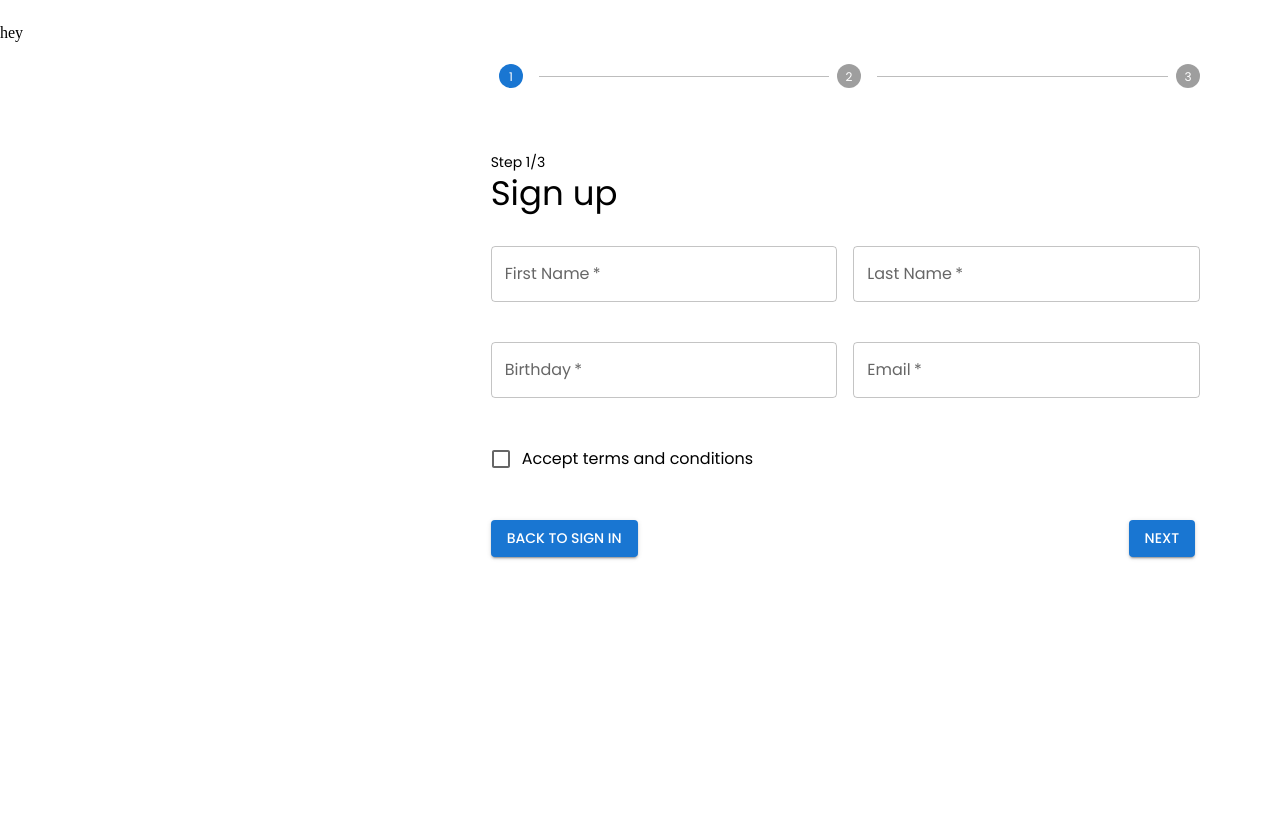
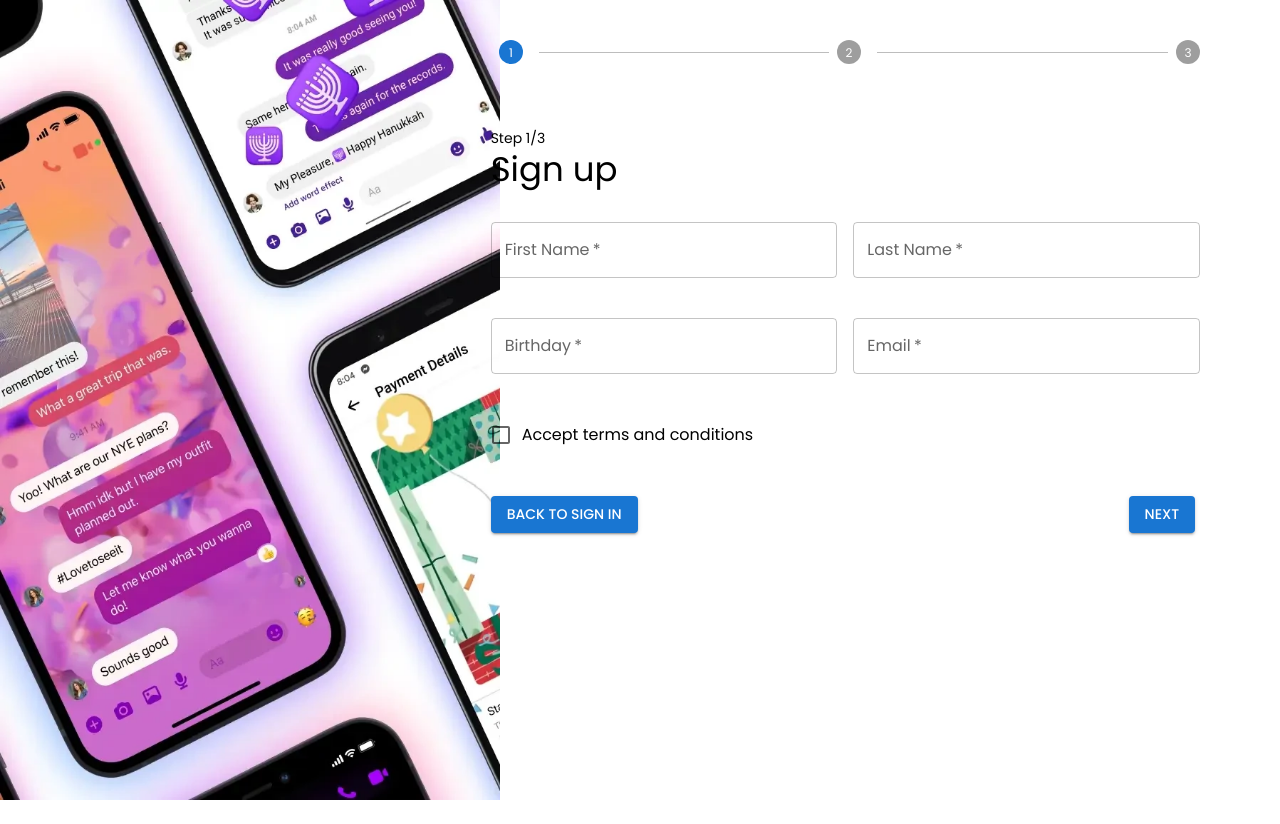
Before and after one commit to RasolomananaOlivier/quicktalks, a React (Vite) app: page /signup in a window 1280 px wide. After the commit the page ends 800 px from the top, so only its background shows below. Built offline with nearby package versions, Linux system fonts and the light colour scheme; no server answers.

Commit message:
style: give the signup page a side image

```diff
--- a/src/assets/css/login.css
+++ b/src/assets/css/login.css
@@ -1,6 +1,12 @@
 .login-illustration {
   background-repeat: no-repeat;
   width: 800px;
+  height: 100vh;
+}
+
+.signup-illustration {
+  background-repeat: no-repeat;
+  width: 500px;
   height: 100vh;
 }
 
--- a/src/pages/SignupPage.tsx
+++ b/src/pages/SignupPage.tsx
@@ -4,8 +4,7 @@ import { Grid } from "@mui/material";
 import StepWrapper from "../features/register/components/StepWrapper";
 import { ErrorBoundary, FallbackProps } from "react-error-boundary";
 import Loading from "../components/lotties/Loading";
-
-const steps = ["Information", "Password", "Bio"];
+import Bg from "../assets/img/bg.webp";
 
 function ErrorFallback({ error, resetErrorBoundary }: FallbackProps) {
   return (
@@ -20,7 +19,7 @@ function ErrorFallback({ error, resetErrorBoundary }: FallbackProps) {
 export default function SignupPage() {
   return (
     <React.Suspense fallback={<Loading />}>
-      <Box sx={{ width: "100%", pt: 3 }}>
+      <Box sx={{ width: "100%" }}>
         <Grid container>
           <Grid
             item
@@ -30,9 +29,8 @@ export default function SignupPage() {
               height: "100vh",
               display: { xs: "none", md: "flex" },
             }}
-            className="background-signup"
           >
-            hey
+            <img src={Bg} alt="signup image" className="signup-illustration" />
           </Grid>
 
           <Grid
```
Also changed, not shown: src/assets/img/bg.webp.
